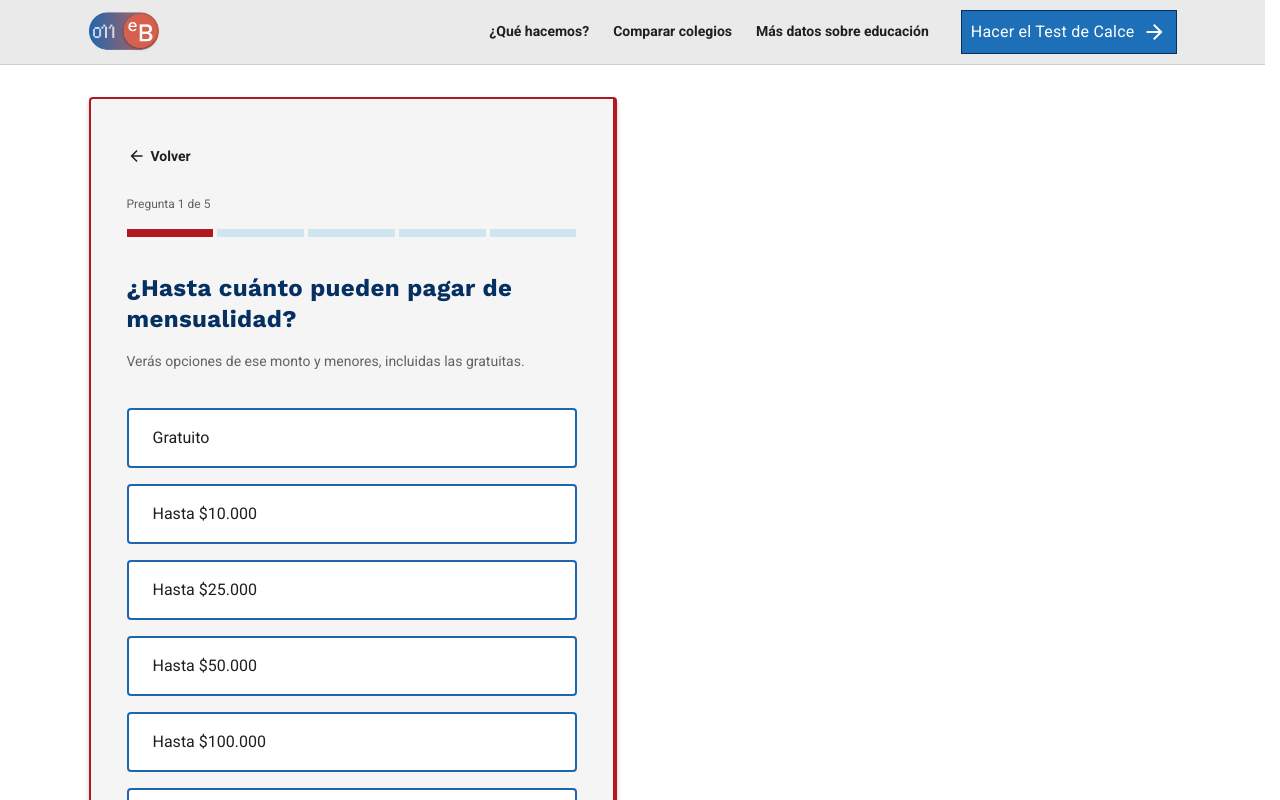
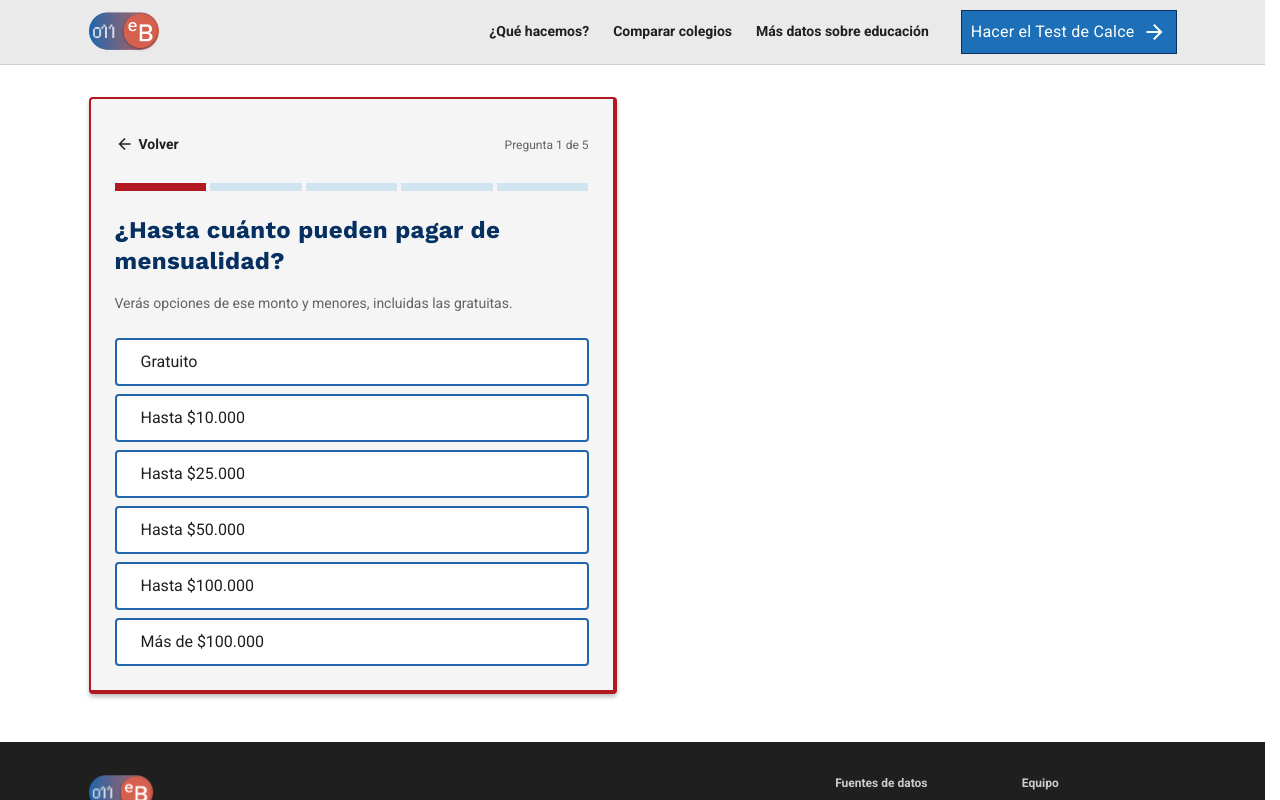
Before and after one commit to m4tias62/eduBIG, a Next.js app in the folder web-app/: page /test/q1 in a window 1280 px wide. Shown: the top 800 px of the page. Built offline with nearby package versions, Linux system fonts and the light colour scheme.

Commit message:
v3: el Test de Calce cabe sin scroll en escritorio

```diff
--- a/web-app/components/quiz/OpcionPregunta.tsx
+++ b/web-app/components/quiz/OpcionPregunta.tsx
@@ -28,7 +28,9 @@ export function OpcionPregunta({
         // v3 (2026-11-05): mismos estados que las opciones de los filtros:
         // borde rdbu-02, hover en rdbu-05, presionada en rdbu-04 con negrita y
         // foco con contorno rdbu-10. Sin el oscurecimiento global al presionar.
-        "flex min-h-12 w-full flex-col gap-xxs rounded-s border-2 border-rdbu-02 px-l py-m text-left transition-colors",
+        // Escritorio: 48 px de alto (como las filas de la lista de un
+        // desplegable), para que la pregunta quepa sin scroll.
+        "flex min-h-12 w-full flex-col justify-center gap-xxs rounded-s border-2 border-rdbu-02 px-l py-m text-left transition-colors lg:py-xs",
         "hover:bg-rdbu-05 active:bg-rdbu-04 active:font-bold active:!filter-none",
         "focus-visible:outline focus-visible:outline-2 focus-visible:outline-offset-2 focus-visible:outline-rdbu-10",
         secundaria ? "border-dashed bg-transparent text-texto-secundario" : "bg-superficie-base text-texto-primario"
--- a/web-app/components/quiz/PreguntaLayout.tsx
+++ b/web-app/components/quiz/PreguntaLayout.tsx
@@ -42,9 +42,16 @@ export function PreguntaLayout({
     // esquinas de 4 px, sombra y fondo gris claro (PANEL_V3).
     // Retícula: la tarjeta ocupa las columnas 1–6, alineada a la izquierda como
     // el resto del sitio. En móvil y tablet la columna parte en el margen.
+    // Escritorio sin scroll (pedido de Matías, 2026-11-05: «que no se tenga que
+    // scrolear para ver el contenido completo»): relleno y separaciones de
+    // 24 px en vez de 36, opciones de 48 px separadas por 8 px y «Pregunta
+    // X de 5» en la fila de «Volver». La pantalla más larga (pregunta 5 con
+    // enseñanza media: cinco opciones y una ficha) baja de 971 a menos de
+    // 800 px de alto en una ventana de 1512 px de ancho. Móvil conserva las
+    // medidas de Figma (36 px).
     <div className="bg-superficie-base lg:pt-xl lg:pb-xxl">
     <div className={RETICULA_LG}>
-    <div className={cn("w-full max-w-md flex flex-col gap-[36px] p-[36px] bg-superficie-base lg:col-span-6 lg:max-w-none", PANEL_V3_LG)}>
+    <div className={cn("w-full max-w-md flex flex-col gap-[36px] p-[36px] bg-superficie-base lg:col-span-6 lg:max-w-none lg:gap-l lg:p-l", PANEL_V3_LG)}>
       <QuizHeader paso={paso} esPaso2={esPaso2} volverHref={volverHref} />
       <div className="flex flex-col gap-m">
         {contexto && <ChipContexto>{contexto}</ChipContexto>}
@@ -54,7 +61,7 @@ export function PreguntaLayout({
         )}
       </div>
       {nota && <NotaLegitimacion>{nota}</NotaLegitimacion>}
-      <div className="flex flex-col gap-m">{children}</div>
+      <div className="flex flex-col gap-m lg:gap-xs">{children}</div>
     </div>
     </div>
     </div>
--- a/web-app/components/quiz/QuizHeader.tsx
+++ b/web-app/components/quiz/QuizHeader.tsx
@@ -26,7 +26,10 @@ export function QuizHeader({
       {/* v3: enlace de texto con sus estados (hover, presionado y foco en
           rdbu-10), como la navegación; el botón azul lleno competía con las
           respuestas, que son la acción de la pantalla. */}
-      <EnlaceTexto href={volverHref} className="-ml-xxs gap-xxs self-start">
+      {/* Escritorio: «Pregunta X de 5» va en la misma fila que «Volver», a la
+          derecha, para que la pregunta quepa sin scroll (2026-11-05). */}
+      <div className="flex flex-col gap-m lg:flex-row lg:items-center lg:justify-between">
+        <EnlaceTexto href={volverHref} className="-ml-xxs gap-xxs self-start lg:self-auto">
           <Icon nombre="arrow_back" size={20} />
           Volver
         </EnlaceTexto>
@@ -34,6 +37,7 @@ export function QuizHeader({
           Pregunta {paso} de {total}
           {esPaso2 && <span> · Paso 2</span>}
         </p>
+      </div>
       <BarraProgreso paso={paso} total={total} />
     </header>
   );
```
Lines whose indentation alone changed are shown as unchanged.
